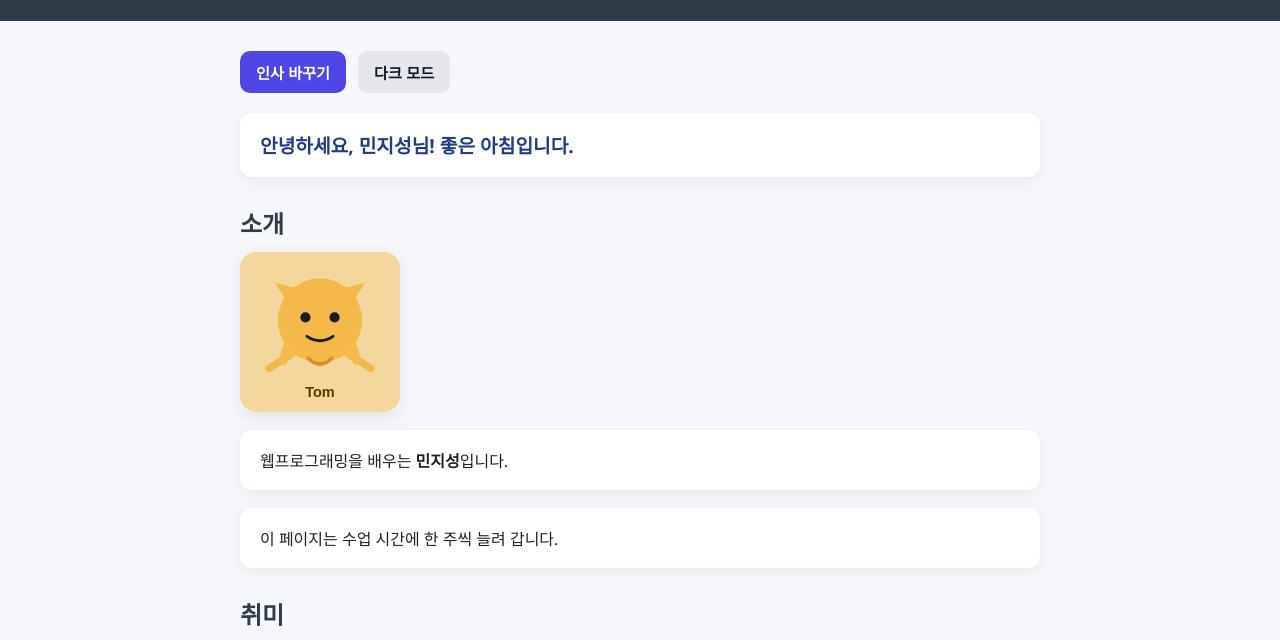
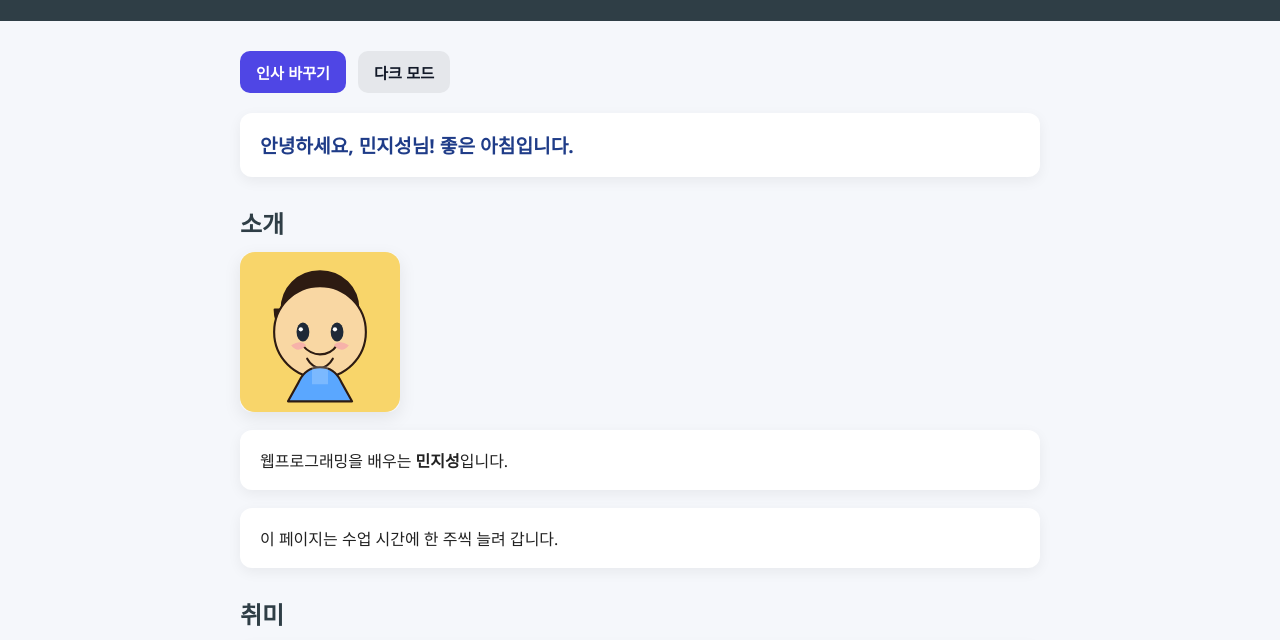
Before and after one commit to maban23/report, a plain HTML site: page index.html in a window 1280 px wide. Shown: the part 129-769 px from the top of the page. Drawn offline with Linux system fonts and the light colour scheme.

Commit message:
메인 이미지 변경

```diff
--- a/index.html
+++ b/index.html
@@ -23,7 +23,7 @@
       </div>
       <div class="card" id="greeting">인사말을 준비 중입니다.</div>
       <h2>소개</h2>
-      <img src="imges/tom.svg" alt="톰 캐릭터" width="160">
+      <img src="imges/zzanggu.svg" alt="짱구 캐릭터" width="160">
       <p class="card">웹프로그래밍을 배우는 <strong>민지성</strong>입니다.</p>
       <p class="card">이 페이지는 수업 시간에 한 주씩 늘려 갑니다.</p>
       <h2>취미</h2>
```
Also changed, not shown: imges/zzanggu.svg (added).
